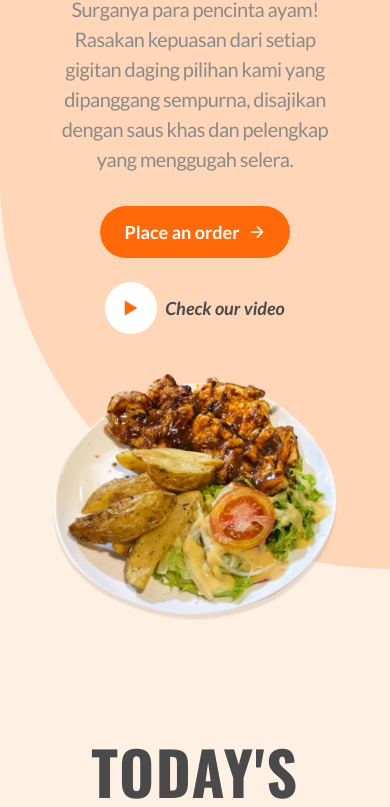
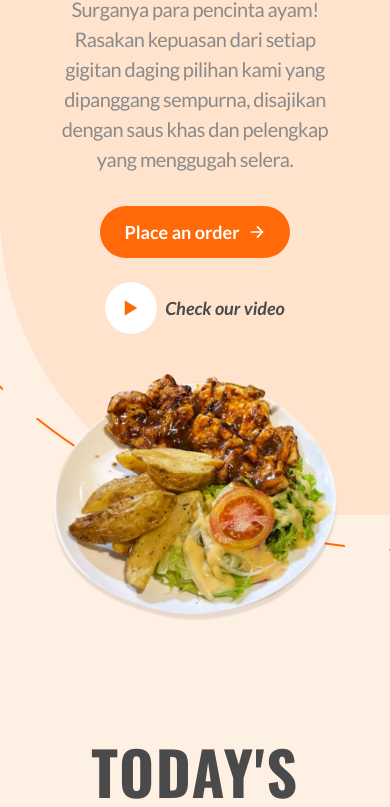
Before and after one commit to ihwan4rfa/Project-1-Website-Chikito, a website: page src/index.html in a window 390 px wide. Shown: the part 402-1209 px from the top of the page. Drawn offline with nearby package versions, Linux system fonts and the light colour scheme.

Commit message:
menambah background pada food

```diff
--- a/src/index.html
+++ b/src/index.html
@@ -79,8 +79,10 @@
     <!-- Home Section Start -->
     <section id="home" class="relative z-0 pb-14 pt-28 md:pt-16 overflow-hidden">
         <!-- Background Start -->
-        <div class="absolute w-full h-full md:w-[900px] md:h-[900px] bottom-[10%] md:bottom-[5%] md:left-2/3 bg-primary opacity-10 z-0 rounded-bl-full md:rounded-full"></div>
-        <div class="absolute w-full h-full md:w-[900px] md:h-[900px] bottom-[10%] md:bottom-[5%] md:left-2/3 bg-primary opacity-10 z-0 rounded-bl-full md:rounded-full"></div>
+        <div class="absolute w-full h-full md:w-[900px] md:h-[900px] bottom-[15%] md:bottom-[5%] md:left-2/3 bg-primary opacity-10 z-0 rounded-bl-[300px] xs:rounded-bl-[400px] md:rounded-full"></div>
+        <div class="absolute w-[1400px] h-[1400px] md:w-[900px] md:h-[900px] -bottom-[5%] xs:bottom-0 md:bottom-[13%] -left-[50%] xs:-left-[25%] md:left-[63%] z-0">
+            <img src="img/Ellipse 3.png" alt="">
+        </div>
         <!-- Background End -->
         <div class="flex flex-wrap px-5 md:px-3 lg:px-14 z-10">
             <div class="self-center w-full px-8 mb-5 md:px-8 md:w-1/2 z-10">
```
Also changed, not shown: src/css/output.css, src/img/Ellipse 3.png (added).
